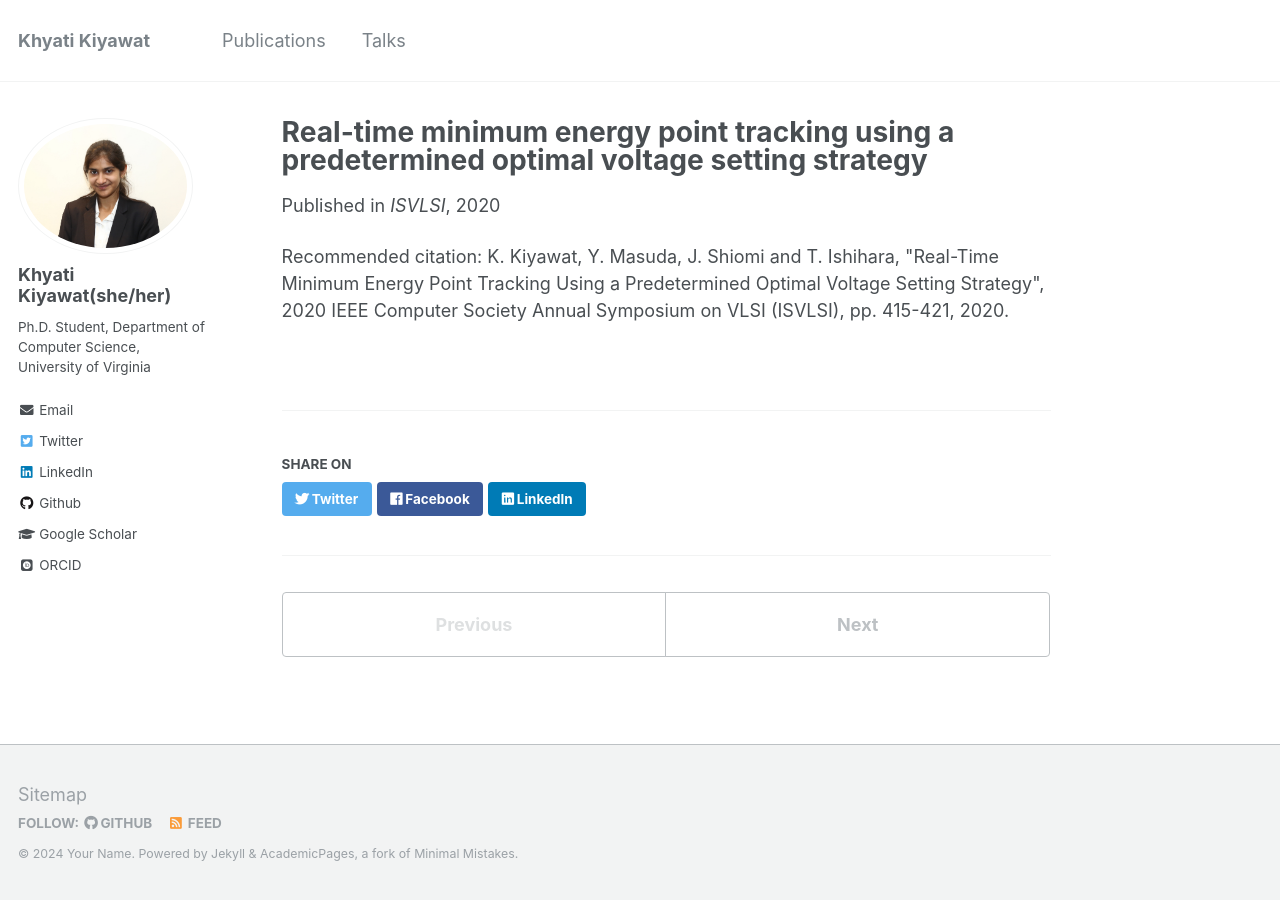
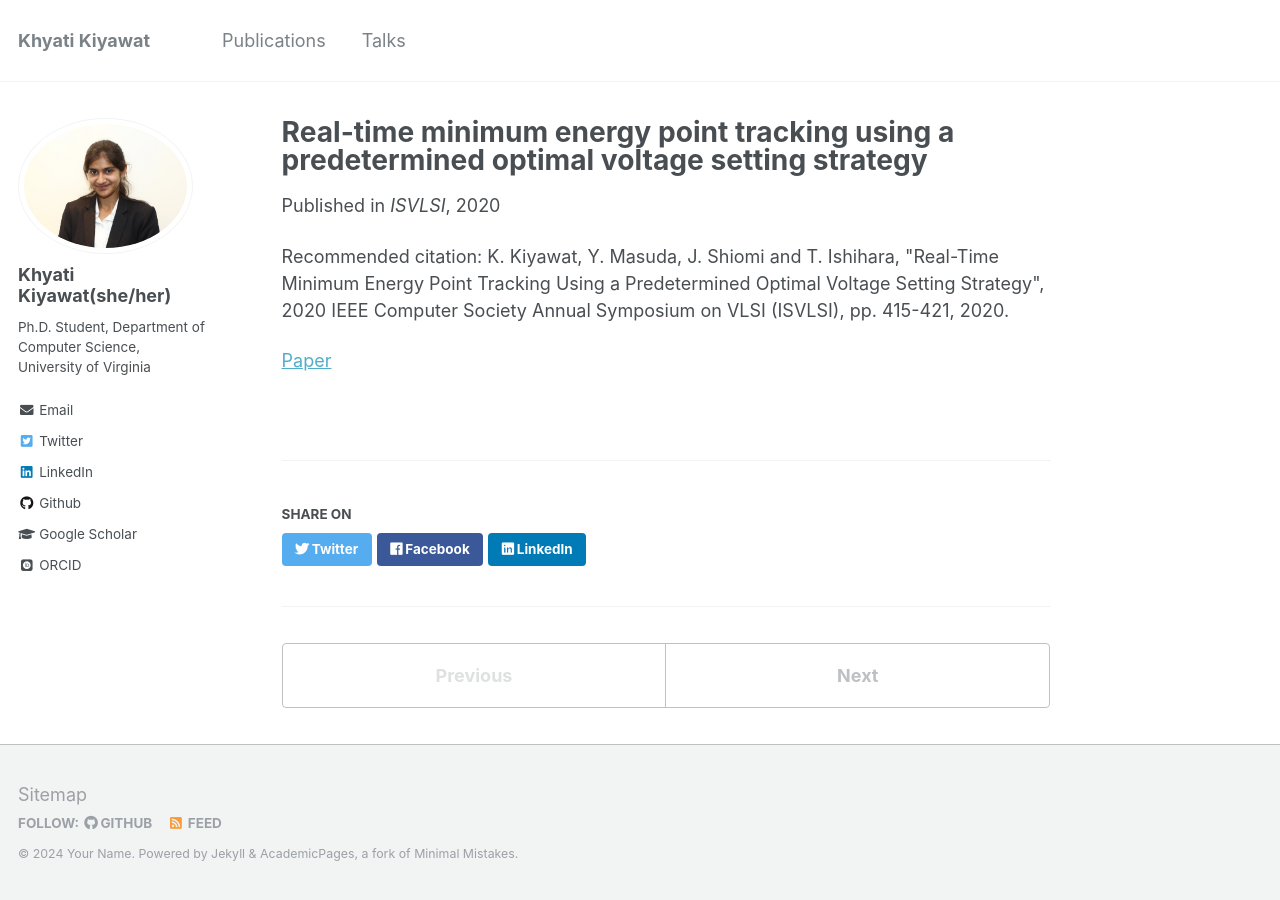
Before and after one commit to khyatikiyawat/khyatikiyawat.github.io, a Jekyll site: the page built from _publications/MEP.md, in a window 1280 px wide. Built offline with Jekyll 4.4.1, drawn with Linux system fonts in a browser that asks for light colours; some web fonts are replaced.

Commit message:
Update MEP.md

```diff
--- a/_publications/MEP.md
+++ b/_publications/MEP.md
@@ -8,6 +8,9 @@ venue: 'ISVLSI'
 paperurl: ''
 citation: 'K. Kiyawat, Y. Masuda, J. Shiomi and T. Ishihara, "Real-Time Minimum Energy Point Tracking Using a Predetermined Optimal Voltage Setting Strategy", 2020 IEEE Computer Society Annual Symposium on VLSI (ISVLSI), pp. 415-421, 2020.'
 ---
+
+[Paper](/files/Real-Time_Minimum_Energy_Point_Tracking_Using_a_Predetermined_Optimal_Voltage_Setting_Strategy.pdf)
+
 <!--- K. Kiyawat, Y. Masuda, J. Shiomi and T. Ishihara, "Real-Time Minimum Energy Point Tracking Using a Predetermined Optimal Voltage Setting Strategy", 2020 IEEE Computer Society Annual Symposium on VLSI (ISVLSI), pp. 415-421, 2020.
 
-[Paper](/files/Real-Time_Minimum_Energy_Point_Tracking_Using_a_Predetermined_Optimal_Voltage_Setting_Strategy.pdf) --->
+ --->
```
